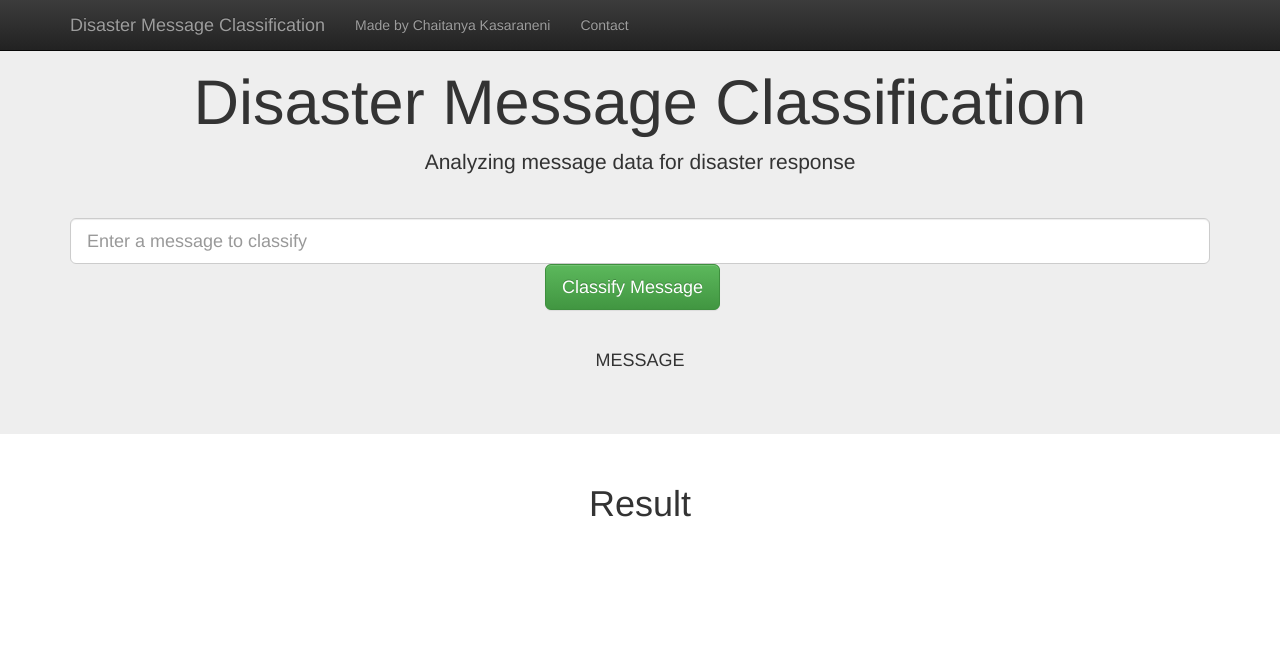
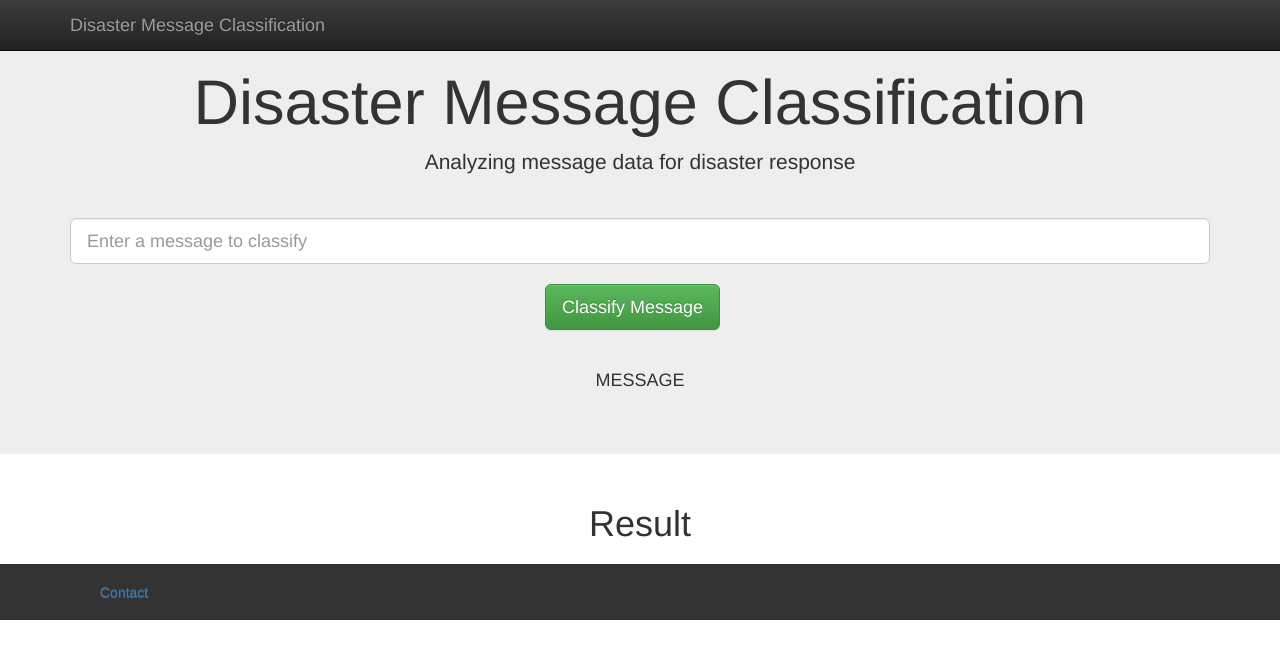
Before and after one commit to chaitanyakasaraneni/DisasterResponse, a Flask app: template app/templates/go.html in a window 1280 px wide. Shown: the top 659 px of the page. Run offline with Flask 2, Linux system fonts and the light colour scheme; the template is opened without the code that fills it, so the values that code supplies are empty; parts of the project's set-up code (start-up, migrations or seed data) failed here and were passed over; some libraries are stand-ins or nearby versions.

Commit message:
minor UI changes

```diff
--- a/app/templates/master.html
+++ b/app/templates/master.html
@@ -4,7 +4,14 @@
     <meta charset="utf-8">
     <meta http-equiv="X-UA-Compatible" content="IE=edge">
     <meta name="viewport" content="width=device-width, initial-scale=1">
-
+    <style>
+        footer {
+            text-align: center;
+            padding: 3px;
+            background-color: #333333;
+            color: white;
+        }
+    </style>
     <title>Disaster Response</title>
 
     <link rel="stylesheet" href="https://maxcdn.bootstrapcdn.com/bootstrap/3.3.7/css/bootstrap.min.css" integrity="sha384-BVYiiSIFeK1dGmJRAkycuHAHRg32OmUcww7on3RYdg4Va+PmSTsz/K68vbdEjh4u" crossorigin="anonymous">
@@ -20,12 +27,7 @@
         <div class="navbar-header">
             <a class="navbar-brand" href="/">Disaster Message Classification</a>
         </div>
-        <div id="navbar" class="collapse navbar-collapse">
-            <ul class="nav navbar-nav">
-                <li><a href="https://chaitanyak.me/">Made by Chaitanya Kasaraneni</a></li>
-                <li><a href="https://chaitanyak.me/contact">Contact</a></li>
-            </ul>
-        </div>
+
     </div>
 </nav>
 
@@ -39,7 +41,7 @@
         <div class="row">
             <div class="col-lg-12 form-group-lg">
                 <form action="/go" method="get">
-                    <input type="text" class="form-control form-control-lg" name="query" placeholder="Enter a message to classify">
+                    <input type="text" class="form-control form-control-lg" name="query" placeholder="Enter a message to classify"> <br>
                     <div class="col-lg-offset-5">
                         <button type="submit" class="btn btn-lg btn-success">Classify Message</button>
                     </div>
@@ -71,6 +73,18 @@
         Plotly.plot(ids[i], graphs[i].data, graphs[i].layout);
     }
 </script>
+<footer>
+    <div class="container">
+        <div class="navbar-header">
+            <div id="navbar" class="collapse navbar-collapse">
+                <ul class="nav navbar-nav">
+                    <li><a href="https://chaitanyak.me/contact">Contact</a></li>
+                </ul>
+            </div>
+        </div>
 
+    </div>
+
+  </footer>
 </body>
 </html>
```
